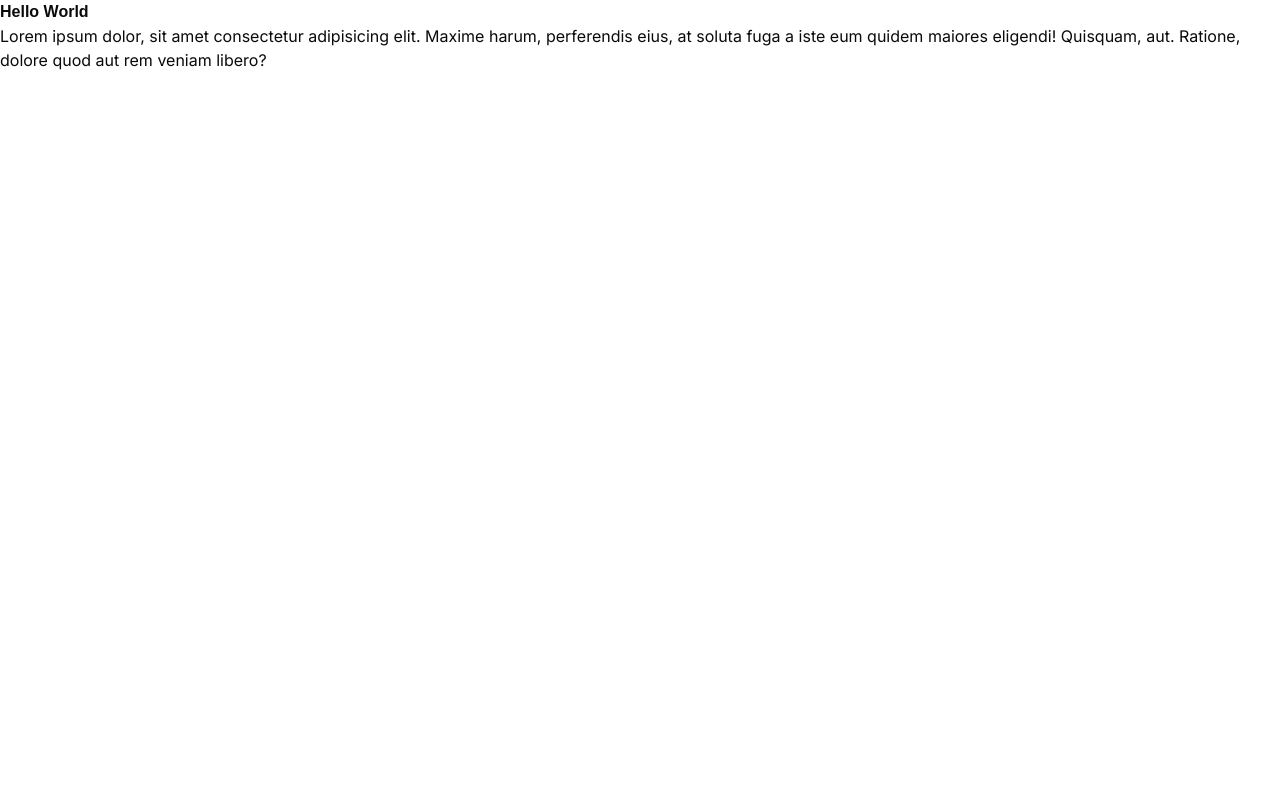
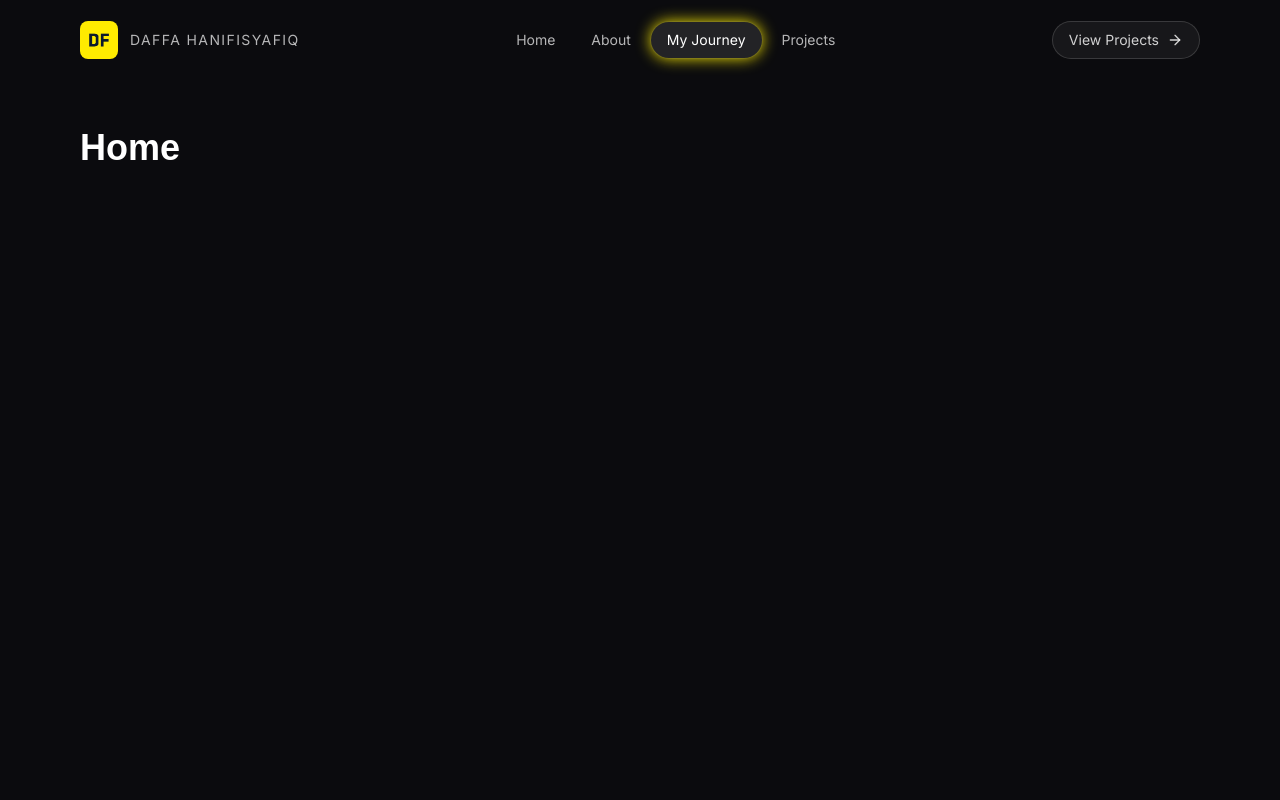
Before and after one commit to mazc0de/daffahanif.my.id, a Next.js app: page / in a window 1280 px wide. Shown: the top 800 px of the page. Built offline with nearby package versions, Linux system fonts and the light colour scheme; a web font is replaced by a local one.

Commit message:
feat: implement navbar and section page

```diff
--- a/app/globals.css
+++ b/app/globals.css
@@ -132,4 +132,7 @@
   h6 {
     @apply font-heading;
   }
+  .yellow-shadow {
+    @apply shadow-[0_0_0_1px_rgba(255,255,255,0.06),0_0_15px_#fbeb04];
+  }
 }
--- a/app/page.tsx
+++ b/app/page.tsx
@@ -1,15 +1,36 @@
-import React from 'react'
+import Navbar from '@/components/Navbar'
+import { navItems } from '@/constant/navItems'
 
 const Home = () => {
   return (
-    <div>
-      <h1 className='font-semibold'>Hello World</h1>
-      <p>
-        Lorem ipsum dolor, sit amet consectetur adipisicing elit. Maxime harum,
-        perferendis eius, at soluta fuga a iste eum quidem maiores eligendi!
-        Quisquam, aut. Ratione, dolore quod aut rem veniam libero?
-      </p>
-    </div>
+    <main className='min-h-screen scroll-smooth bg-[#0b0b0e] text-white [--glow:rgba(126,231,135,0.25)] [--ring:#7ee787]'>
+      <Navbar items={navItems} />
+
+      <section
+        id='home'
+        className='container mx-auto min-h-[100svh] max-w-6xl px-4 pt-32'
+      >
+        <h1 className='text-4xl font-semibold'>Home</h1>
+      </section>
+      <section
+        id='about'
+        className='container mx-auto min-h-[100svh] max-w-6xl px-4 pt-32'
+      >
+        <h2 className='text-3xl font-semibold'>About</h2>
+      </section>
+      <section
+        id='journey'
+        className='container mx-auto min-h-[100svh] max-w-6xl px-4 pt-32'
+      >
+        <h2 className='text-3xl font-semibold'>My Journey</h2>
+      </section>
+      <section
+        id='projects'
+        className='container mx-auto min-h-[100svh] max-w-6xl px-4 pt-32'
+      >
+        <h2 className='text-3xl font-semibold'>Projects</h2>
+      </section>
+    </main>
   )
 }
 
--- /dev/null
+++ b/components/NavInteractive.tsx
@@ -0,0 +1,47 @@
+'use client'
+
+import Link from 'next/link'
+import { motion } from 'framer-motion'
+
+import type { TNavItems } from '@/types'
+import { useActiveSection } from '@/hooks/useActiveSection'
+
+const NavInteractive = ({ items }: { items: TNavItems[] }) => {
+  const active = useActiveSection(items.map(i => i.id))
+
+  return (
+    <nav className={`hidden items-center gap-1 bg-transparent md:flex`}>
+      <div className='flex items-center gap-1 rounded-full px-2 py-1'>
+        {items.map(item => {
+          const isActive = active === item.id
+          return (
+            <Link
+              key={item.id}
+              href={`#${item.id}`}
+              className={`relative rounded-full px-4 py-2 text-sm [text-wrap:nowrap] transition-colors duration-200 hover:text-white ${
+                isActive ? 'text-white' : 'text-white/70'
+              }`}
+            >
+              {isActive && (
+                <motion.span
+                  layoutId='active-pill'
+                  className='yellow-shadow absolute inset-0 -z-10 rounded-full bg-white/10'
+                  transition={{
+                    type: 'spring',
+                    stiffness: 500,
+                    damping: 35,
+                    mass: 0.8
+                  }}
+                  initial={false}
+                />
+              )}
+              {item.label}
+            </Link>
+          )
+        })}
+      </div>
+    </nav>
+  )
+}
+
+export default NavInteractive
--- /dev/null
+++ b/components/Navbar.tsx
@@ -0,0 +1,71 @@
+'use client'
+import Link from 'next/link'
+import Image from 'next/image'
+import { useEffect, useState } from 'react'
+
+import type { TNavItems } from '@/types'
+import NavInteractive from './NavInteractive'
+
+const Navbar = ({ items }: { items: TNavItems[] }) => {
+  const [isScrolled, setIsScrolled] = useState<boolean>(false)
+
+  useEffect(() => {
+    const handleScroll = () => {
+      setIsScrolled(window.scrollY > 0)
+    }
+    window.addEventListener('scroll', handleScroll)
+    return () => {
+      window.removeEventListener('scroll', handleScroll)
+    }
+  }, [])
+
+  return (
+    <div
+      className={`fixed inset-x-0 top-0 z-50 transition-all duration-300 ${
+        isScrolled
+          ? 'backdrop-blur supports-[backdrop-filter]:bg-white/5'
+          : 'bg-transparent'
+      }`}
+    >
+      <div className='container mx-auto max-w-6xl px-4'>
+        <div className='flex h-20 items-center justify-between'>
+          <div className='flex w-1/2 items-center gap-3 md:w-fit'>
+            <Image
+              src='/images/dh-logo.webp'
+              alt='dh-logo'
+              width={38}
+              height={38}
+              className={`rounded-md transition-transform duration-700 ease-[cubic-bezier(0.25,0.1,0.25,1)] hover:rotate-[360deg] ${isScrolled ? 'scale-90' : 'scale-100'}`}
+            />
+            <span className='text-sm tracking-widest text-white/70'>
+              DAFFA HANIFISYAFIQ
+            </span>
+          </div>
+
+          <NavInteractive items={items} />
+
+          <Link
+            href='#projects'
+            className='group inline-flex w-1/2 max-w-40 items-center gap-2 rounded-full border border-white/15 bg-white/5 px-4 py-2 text-sm text-white/80 transition hover:bg-white/10 hover:shadow-[0_0_0_1px_rgba(255,255,255,0.06),0_0_15px_#fbeb04] md:w-fit'
+          >
+            View Projects
+            <svg
+              className='h-4 w-4 transition-transform group-hover:translate-x-0.5'
+              viewBox='0 0 24 24'
+              fill='none'
+              stroke='currentColor'
+              strokeWidth='2'
+              strokeLinecap='round'
+              strokeLinejoin='round'
+            >
+              <path d='M5 12h14' />
+              <path d='m12 5 7 7-7 7' />
+            </svg>
+          </Link>
+        </div>
+      </div>
+    </div>
+  )
+}
+
+export default Navbar
--- /dev/null
+++ b/constant/navItems.ts
@@ -0,0 +1,8 @@
+import { TNavItems } from '@/types'
+
+export const navItems: TNavItems[] = [
+  { id: 'home', label: 'Home' },
+  { id: 'about', label: 'About' },
+  { id: 'journey', label: 'My Journey' },
+  { id: 'projects', label: 'Projects' }
+]
--- /dev/null
+++ b/hooks/useActiveSection.ts
@@ -0,0 +1,86 @@
+import { useCallback, useEffect, useMemo, useState } from 'react'
+
+export const useActiveSection = (ids: string[]) => {
+  const [active, setActive] = useState<string>(ids[0])
+  const deps = useMemo(() => ids.join(','), [ids])
+
+  const debounce = useCallback((func: Function, wait: number) => {
+    let timeout: NodeJS.Timeout
+    return (...args: any[]) => {
+      clearTimeout(timeout)
+      timeout = setTimeout(() => func.apply(null, args), wait)
+    }
+  }, [])
+
+  const determineActiveSection = useCallback(
+    (intersecting: Set<string>) => {
+      if (intersecting.size === 0) return
+
+      if (intersecting.size === 1) {
+        const singleSection = Array.from(intersecting)[0]
+        setActive(singleSection)
+        return
+      }
+
+      const scrollPosition = window.scrollY + window.innerHeight / 2
+      let closestSection = ids[0]
+      let closestDistance = Infinity
+
+      intersecting.forEach(id => {
+        const element = document.getElementById(id)
+        if (element) {
+          const elementTop = element.offsetTop
+          const distance = Math.abs(scrollPosition - elementTop)
+          if (distance < closestDistance) {
+            closestDistance = distance
+            closestSection = id
+          }
+        }
+      })
+
+      setActive(closestSection)
+    },
+    [ids]
+  )
+
+  const debouncedDetermineActive = useMemo(
+    () => debounce(determineActiveSection, 50),
+    [determineActiveSection, debounce]
+  )
+
+  useEffect(() => {
+    const observers: IntersectionObserver[] = []
+    const currentIntersecting = new Set<string>()
+
+    ids.forEach(id => {
+      const el = document.getElementById(id)
+      if (!el) return
+
+      const obs = new IntersectionObserver(
+        ([entry]) => {
+          if (entry.isIntersecting) {
+            currentIntersecting.add(id)
+          } else {
+            currentIntersecting.delete(id)
+          }
+
+          // Update state dan tentukan section aktif
+          debouncedDetermineActive(new Set(currentIntersecting))
+        },
+        {
+          rootMargin: '-20% 0px -20% 0px',
+          threshold: [0, 0.1, 0.25, 0.5, 0.75, 1]
+        }
+      )
+
+      obs.observe(el)
+      observers.push(obs)
+    })
+
+    return () => {
+      observers.forEach(o => o.disconnect())
+    }
+  }, [deps, debouncedDetermineActive])
+
+  return active
+}
--- a/package.json
+++ b/package.json
@@ -11,6 +11,7 @@
   "dependencies": {
     "class-variance-authority": "^0.7.1",
     "clsx": "^2.1.1",
+    "framer-motion": "^12.23.12",
     "lucide-react": "^0.544.0",
     "next": "15.5.3",
     "react": "19.1.0",
--- /dev/null
+++ b/types/index.ts
@@ -0,0 +1,4 @@
+export type TNavItems = {
+  id: string
+  label: string
+}
```
Also changed, not shown: public/images/dh-logo.webp (added), 1 other file (tests, documents, lock files or other folders).
